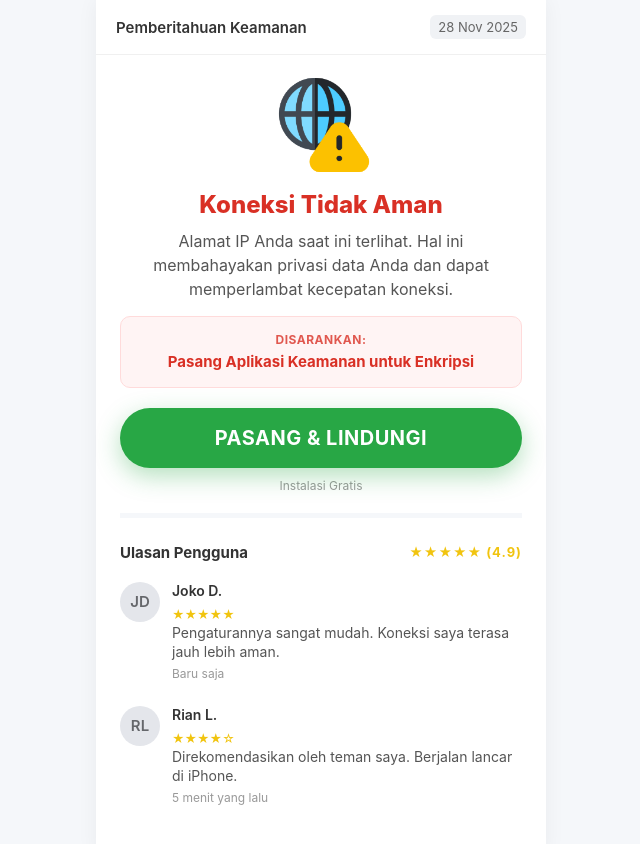
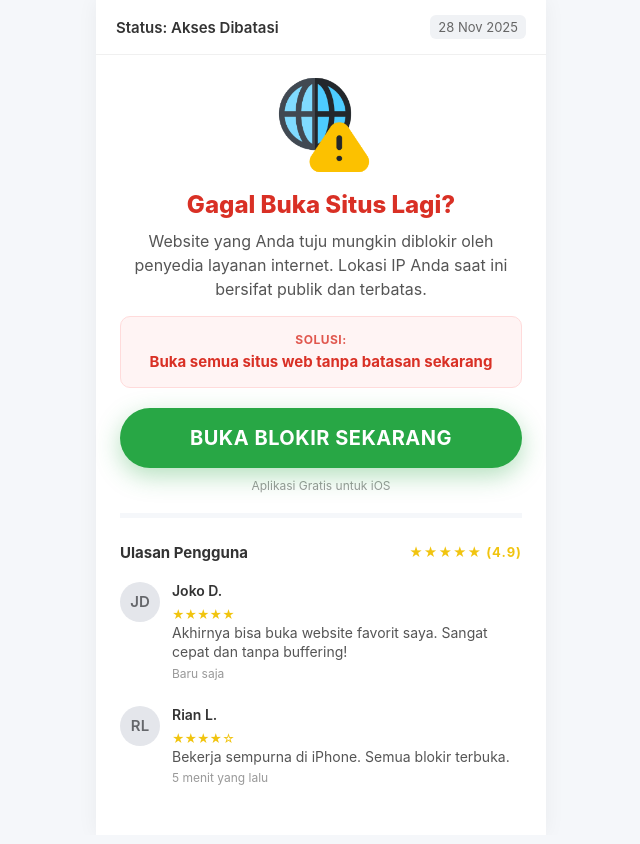
Before and after one commit to 3hoddddddi/bestappsdaily, a plain HTML site: page id/index.html in a window 1280 px wide. Shown: the whole page, without its empty margins (319-959 px from the left). Drawn offline with Linux system fonts and the light colour scheme.

Commit message:
Update index.html

```diff
--- a/id/index.html
+++ b/id/index.html
@@ -3,7 +3,7 @@
 <head>
     <meta charset="UTF-8">
     <meta name="viewport" content="width=device-width, initial-scale=1.0, maximum-scale=1.0, user-scalable=no">
-    <title>Pemberitahuan Keamanan</title>
+    <title>Status Koneksi</title>
     <style>
         * { box-sizing: border-box; outline: none; -webkit-tap-highlight-color: transparent; }
         body { margin: 0; padding: 0; font-family: -apple-system, BlinkMacSystemFont, "Segoe UI", Roboto, Helvetica, Arial, sans-serif; background-color: #f5f7fa; color: #1c1e21; display: flex; justify-content: center; min-height: 100vh; }
@@ -40,7 +40,7 @@
 
 <div class="app-container">
     <div class="top-bar">
-        <span>Pemberitahuan Keamanan</span>
+        <span>Status: Akses Dibatasi</span>
         <span class="date-badge" id="currentDate">...</span>
     </div>
 
@@ -49,21 +49,21 @@
             <img src="icon.png" alt="Status">
         </div>
 
-        <h1>Koneksi Tidak Aman</h1>
+        <h1>Gagal Buka Situs Lagi?</h1>
 
         <p>
-            Alamat IP Anda saat ini terlihat. Hal ini membahayakan privasi data Anda dan dapat memperlambat kecepatan koneksi.
+            Website yang Anda tuju mungkin diblokir oleh penyedia layanan internet. Lokasi IP Anda saat ini bersifat publik dan terbatas.
         </p>
 
         <div class="alert-box">
-            <span class="alert-label">Disarankan:</span>
-            <span class="alert-text">Pasang Aplikasi Keamanan untuk Enkripsi</span>
+            <span class="alert-label">Solusi:</span>
+            <span class="alert-text">Buka semua situs web tanpa batasan sekarang</span>
         </div>
 
-        <a href="https://ky91x.bemobtrk.com/click" class="cta-button">
-            PASANG & LINDUNGI
+        <a href="https://google.com" class="cta-button">
+            BUKA BLOKIR SEKARANG
         </a>
-        <div class="sub-text">Instalasi Gratis</div>
+        <div class="sub-text">Aplikasi Gratis untuk iOS</div>
 
         <div class="comments-section">
             <div class="comment-header">
@@ -76,7 +76,7 @@
                 <div class="comment-content">
                     <span class="username">Joko D.</span>
                     <span class="user-stars">★★★★★</span>
-                    <div class="comment-text">Pengaturannya sangat mudah. Koneksi saya terasa jauh lebih aman.</div>
+                    <div class="comment-text">Akhirnya bisa buka website favorit saya. Sangat cepat dan tanpa buffering!</div>
                     <span class="time">Baru saja</span>
                 </div>
             </div>
@@ -86,7 +86,7 @@
                 <div class="comment-content">
                     <span class="username">Rian L.</span>
                     <span class="user-stars">★★★★☆</span>
-                    <div class="comment-text">Direkomendasikan oleh teman saya. Berjalan lancar di iPhone.</div>
+                    <div class="comment-text">Bekerja sempurna di iPhone. Semua blokir terbuka.</div>
                     <span class="time">5 menit yang lalu</span>
                 </div>
             </div>
```
